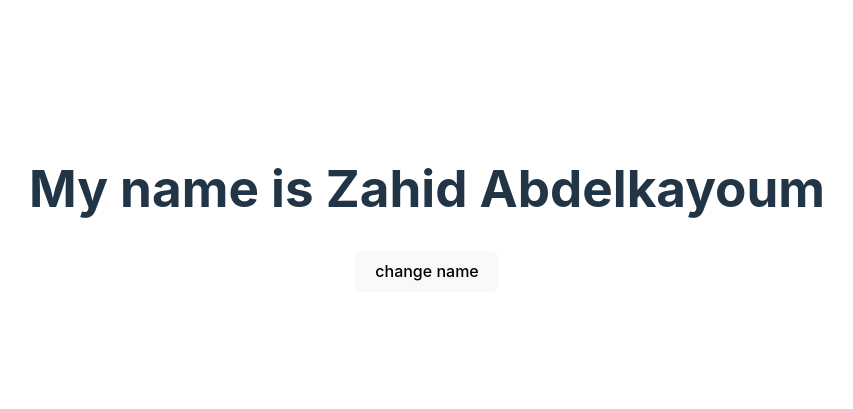
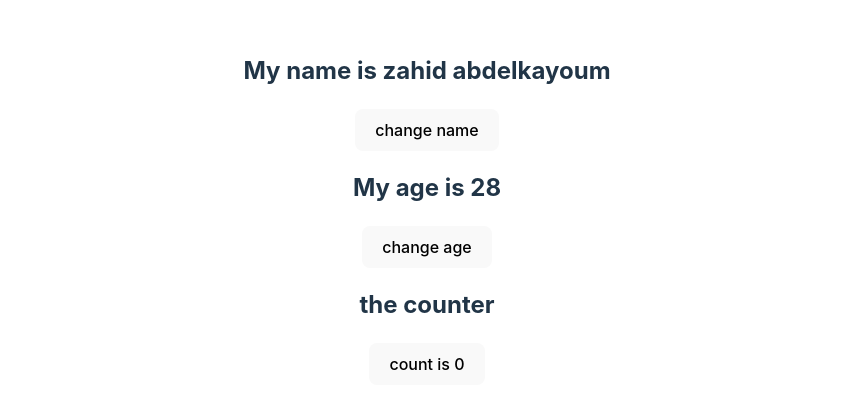
Before and after one commit to abdelkayoum-zahid/react-level-2, a React (Vite) app in the folder react-level-2-lesson-2/: page / in a window 1280 px wide. Shown: the part 191-600 px from the top of the page, without its empty margins (213-1066 px from the left). Built offline with nearby package versions, Linux system fonts and the light colour scheme.

Commit message:
lesson 2.2

```diff
--- a/react-level-2-lesson-2/src/App.jsx
+++ b/react-level-2-lesson-2/src/App.jsx
@@ -1,14 +1,25 @@
 import "./App.css";
+import { useState } from "react";
 
 function App() {
-  let person = "Zahid Abdelkayoum";
-  const changeName=()=>{
-    person = "The Best ";
+  const [person , setPerson] = useState("zahid abdelkayoum");
+  const [age , setAge] = useState(28);
+  const [counter , setCounter] = useState(0);
+  const changeCounter = () => {
+    setCounter(counter+1);
   }
   return (
     <>
-      <h1>My name is {person}</h1>
-      <button onClick={changeName}>change name</button>
+      <h2>My name is {person}</h2>
+      <button
+      onClick={() => {setPerson("The best")}}
+      >change name</button>
+      <h2>My age is {age}</h2>
+      <button onClick={()=> {setAge(33)}}>change age</button>
+      <h2>the counter</h2>
+      <button onClick={changeCounter}>count is {counter}</button>
+
+
     </>
   );
 }
```
